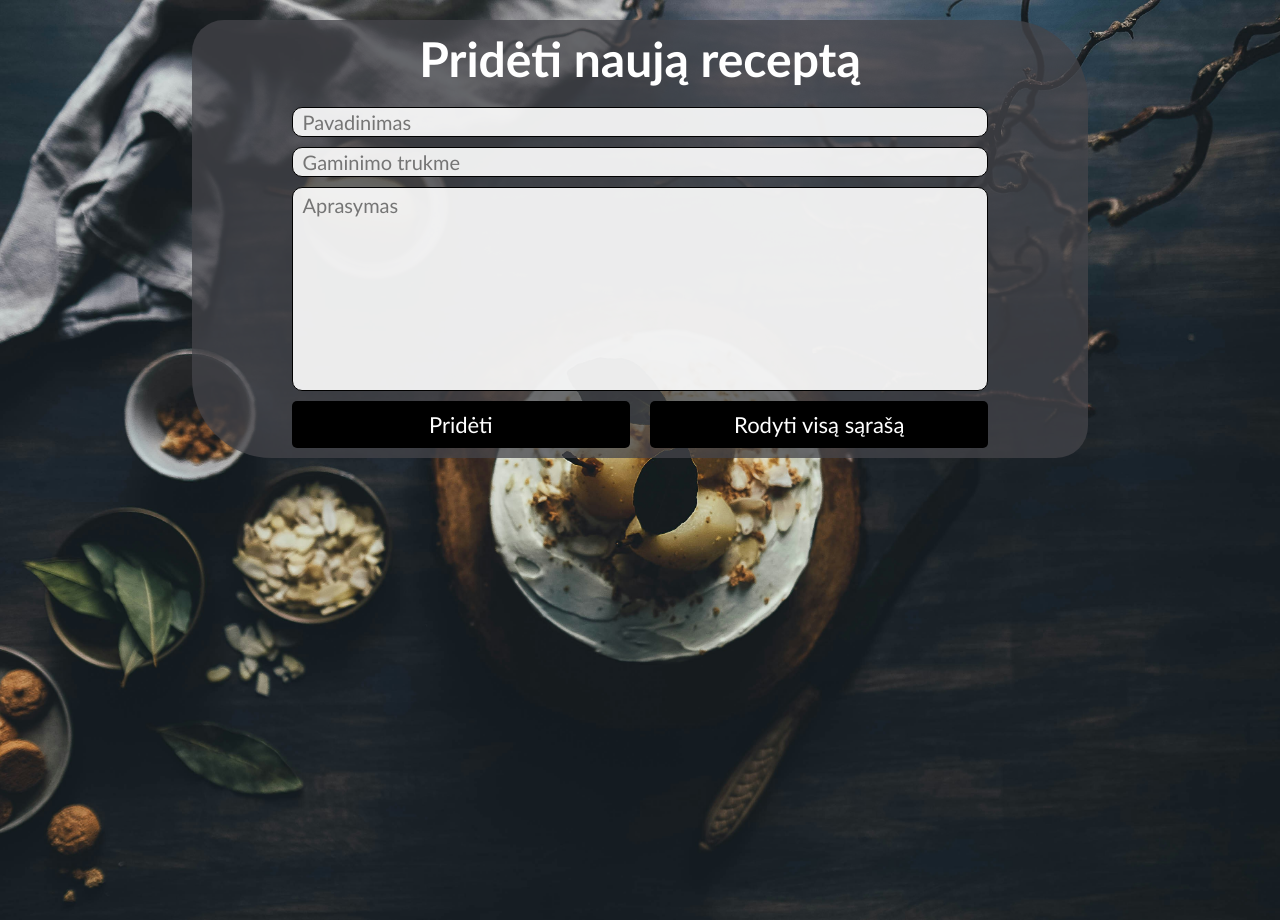
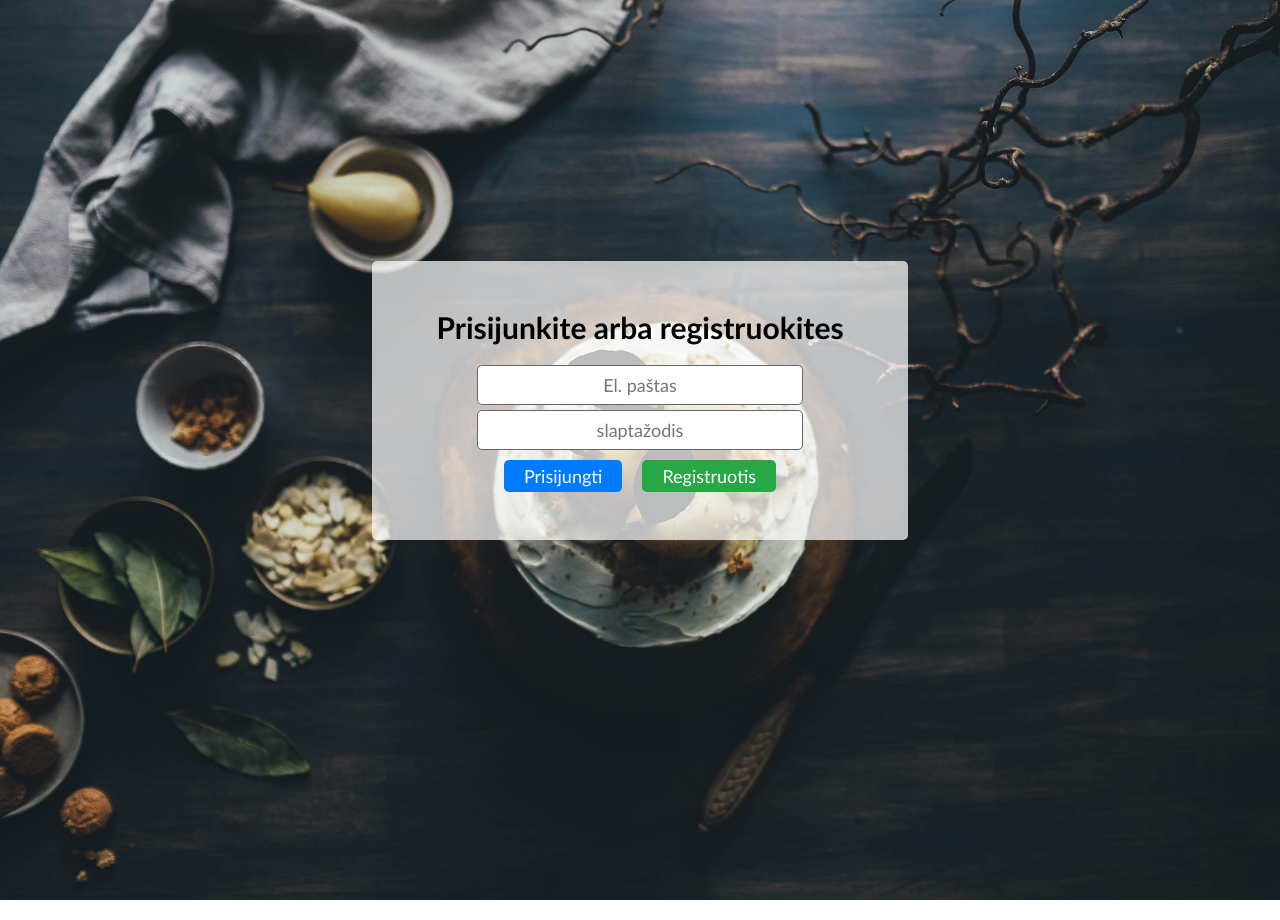
Before and after one commit to aivaras23/Receptai, a website: page index.html in a window 1280 px wide. Drawn offline with Linux system fonts and the light colour scheme.

Commit message:
update12

```diff
--- a/index.html
+++ b/index.html
@@ -19,7 +19,7 @@
     </div>
   -->
 
-    <div class="login-container" id="loginContainer" style="display:none">
+    <div class="login-container" id="loginContainer" style="display:flex">
         <div class="login-wrapper">
             <h2>Prisijunkite arba registruokites</h2>
             <div class="login-form">
@@ -34,7 +34,7 @@
         </div>
     </div>
 
-    <main style="display: grid;" id="mainContainer">
+    <main style="display: none;" id="mainContainer">
         <div class="recipe-form-con">
             <h1>Pridėti naują receptą</h1>
             <div class="recipe-add-form">
--- a/src/app.ts
+++ b/src/app.ts
@@ -160,9 +160,11 @@ submitBtn.onclick = () => {
         const newRecipeUpdateBtn = document.createElement('button');
         newRecipeUpdateBtn.innerHTML = 'Atnaujinti';
         newRecipeUpdateBtn.id = 'updateBtn';
+        newRecipeUpdateBtn.setAttribute('contentEditable', 'false');
         const newRecipeDeleteBtn = document.createElement('button');
         newRecipeDeleteBtn.innerHTML = 'Ištrinti';
         newRecipeDeleteBtn.id = 'deleteBtn';
+        newRecipeDeleteBtn.setAttribute('contentEditable', 'false');
         newRecipeButtons.appendChild(newRecipeUpdateBtn);
         newRecipeButtons.appendChild(newRecipeDeleteBtn);
 
```
Also changed, not shown: dist/app.js.
